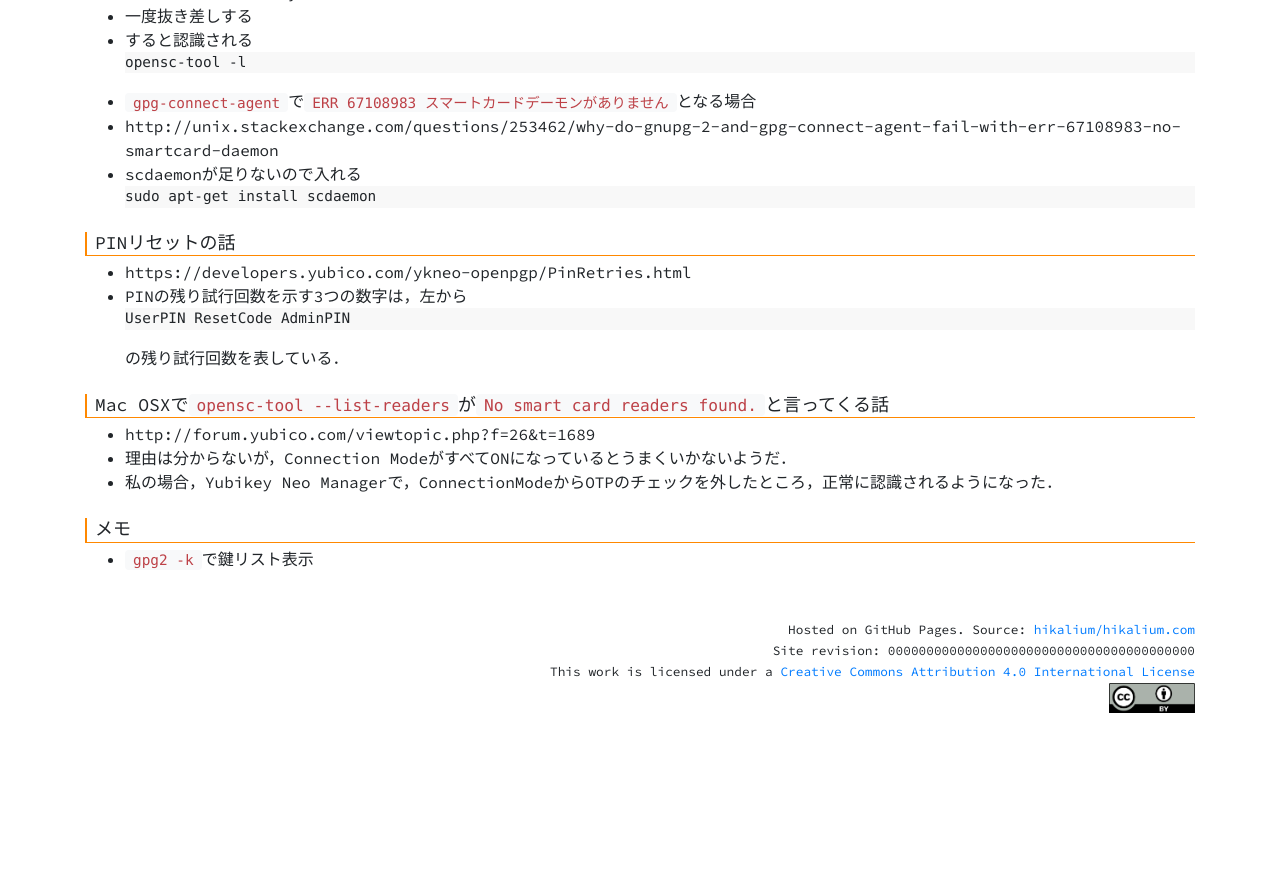
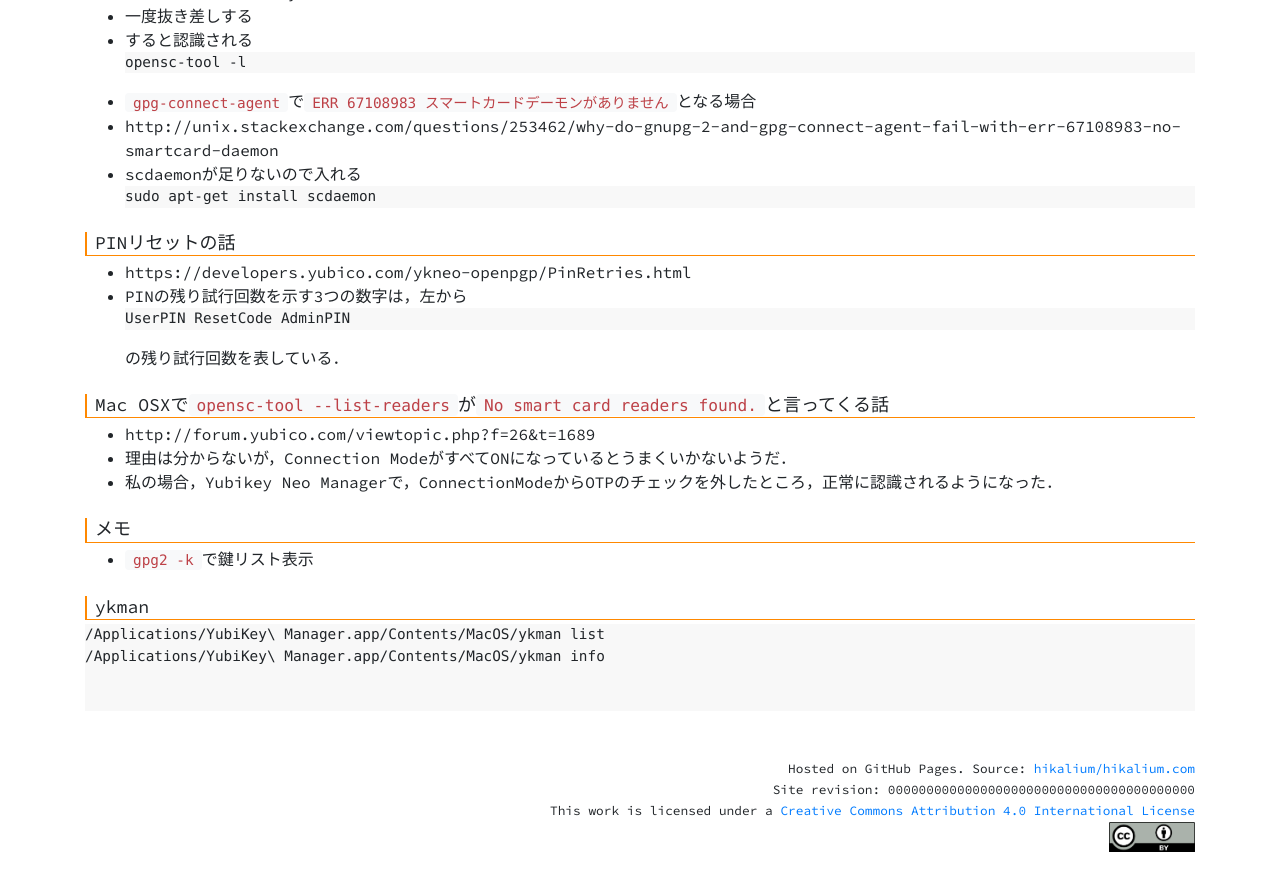
Before and after one commit to hikalium/hikalium.com, a Jekyll site: the page built from pages/note/yubikey.md, in a window 1280 px wide and 900 px high, scrolled down 950 px. Shown: the top 891 px of the window. Built offline with Jekyll 4.4.1, drawn with Linux system fonts in a browser that asks for light colours; our own code applies the rules of GitHub Pages for plain Markdown files; before the commit the page ends 1711 px from its top, so only the background shows below that.

Commit message:
Update yubikey.md

````diff
--- a/pages/note/yubikey.md
+++ b/pages/note/yubikey.md
@@ -65,3 +65,12 @@ UserPIN ResetCode AdminPIN
 
 ### メモ
 - `gpg2 -k`で鍵リスト表示
+
+### ykman
+
+```
+/Applications/YubiKey\ Manager.app/Contents/MacOS/ykman list
+/Applications/YubiKey\ Manager.app/Contents/MacOS/ykman info
+
+
+```
````
